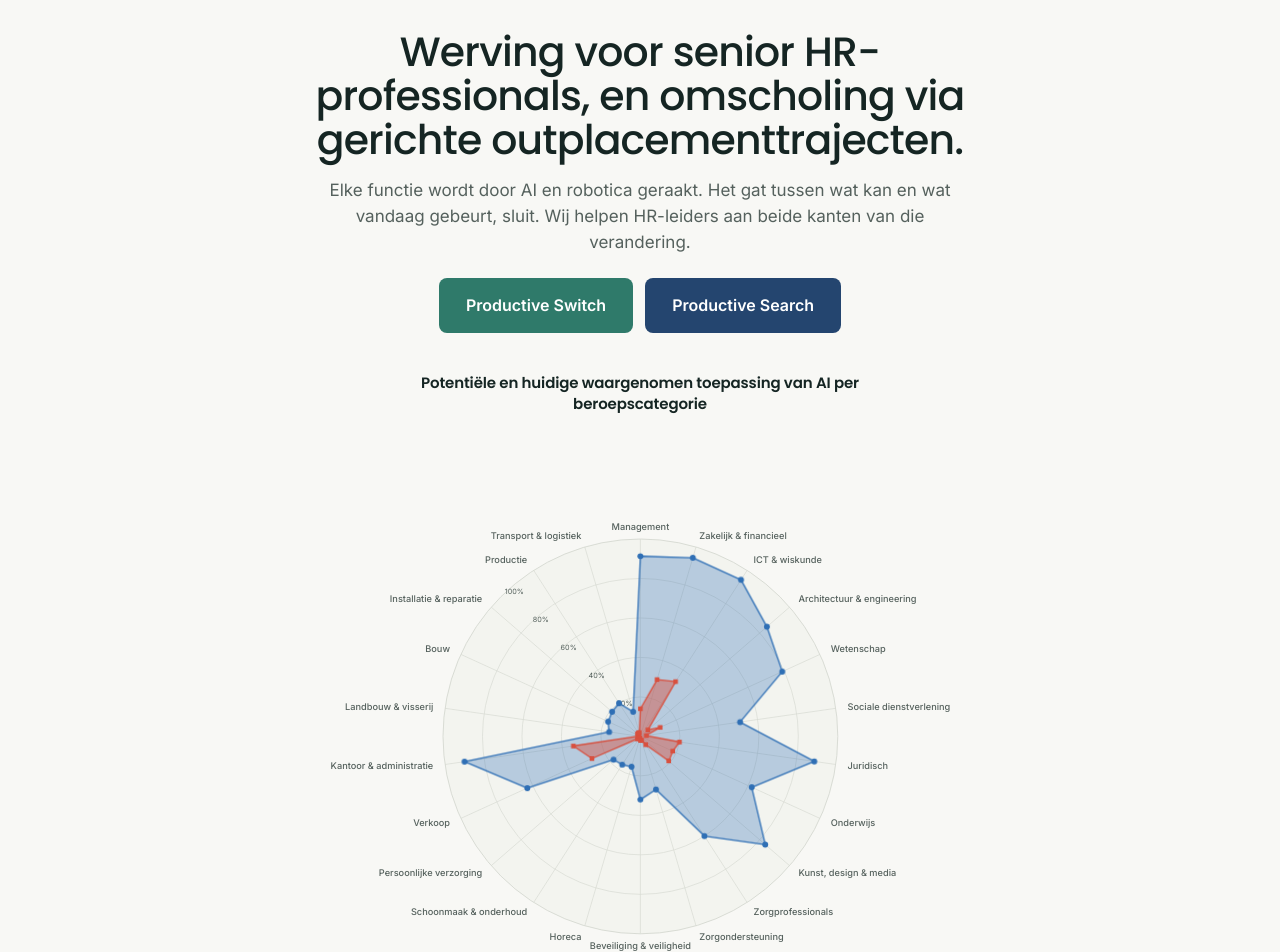
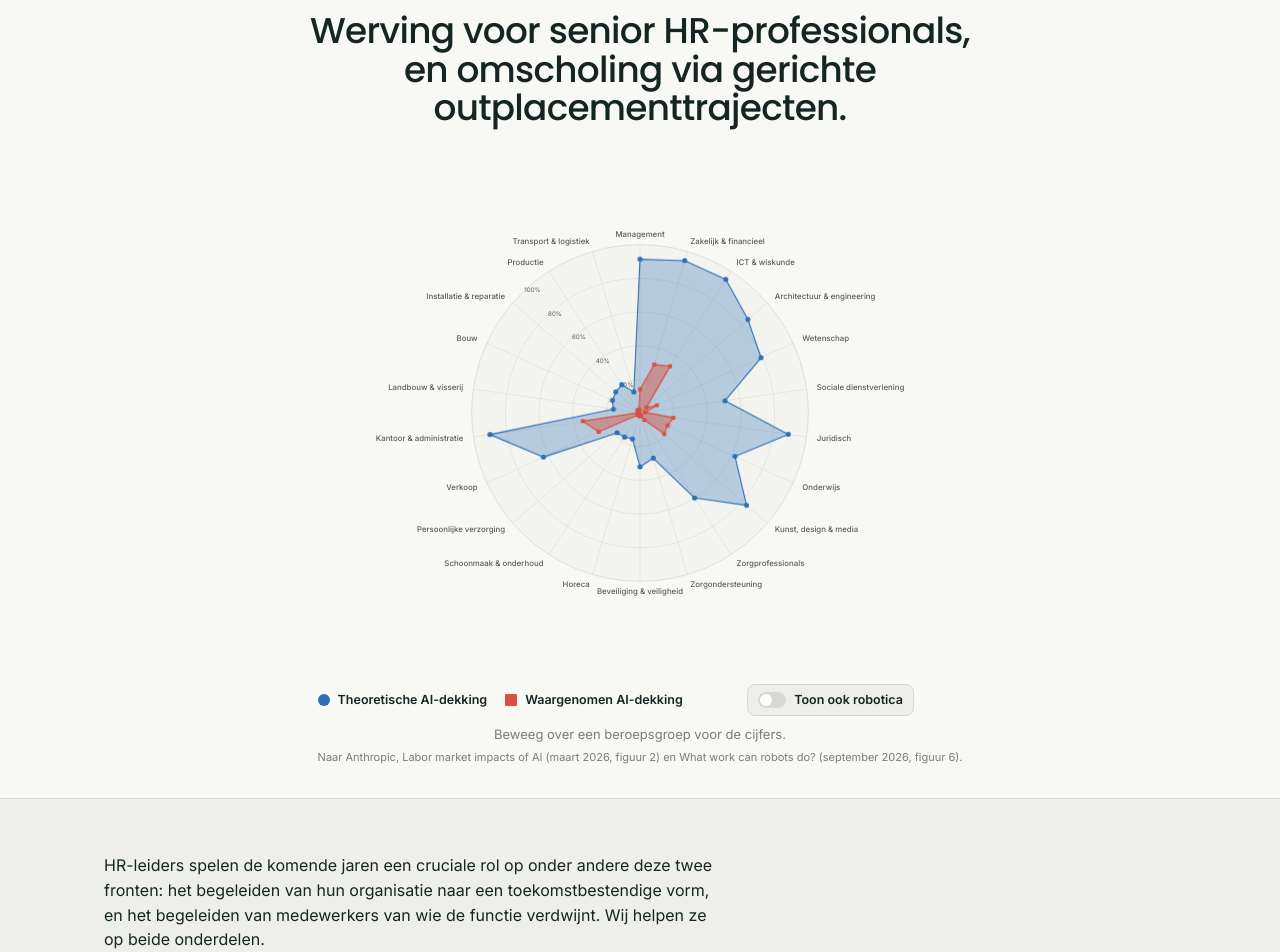
Before and after one commit to ProductiveSwitch/switch-showcase, a Next.js app: page / in a window 1280 px wide. Shown: the part 80-1032 px from the top of the page. Built offline with nearby package versions, Linux system fonts and the light colour scheme.

Commit message:
Homepage hero: title and radar only, chart visible on open; two-fronts section without heading
Co-Authored-By: Claude Fable 5.1 <noreply@anthropic.com>

```diff
--- a/app/globals.css
+++ b/app/globals.css
@@ -776,14 +776,14 @@ footer .logo-word { font-size: 17px; }
 .nav-menu .logo { color: var(--ink); }
 
 /* ===== Homepage hero: radar as centrepiece ===== */
-.s-hero--centre { padding: 110px 0 40px; text-align: center; }
+.s-hero--centre { padding: 92px 0 32px; text-align: center; }
 .s-hero-head { display: flex; flex-direction: column; align-items: center; }
-.s-hero-head h1 { font-size: clamp(28px, 3.2vw, 42px); font-weight: 500; letter-spacing: -0.02em; max-width: 26ch; margin: 0 0 14px; }
+.s-hero-head h1 { font-size: clamp(26px, 2.8vw, 36px); font-weight: 500; letter-spacing: -0.02em; max-width: 30ch; margin: 0; }
 .s-hero-head .lede { max-width: 58ch; margin: 0 auto; }
 .s-hero-head .s-hero-cta { justify-content: center; margin-top: 22px; }
-.s-hero-stage { margin-top: 34px; max-width: 880px; }
+.s-hero-stage { margin-top: 10px; max-width: 880px; }
+.s-hero-stage .radar-figure { max-height: calc(100svh - 250px); min-height: 420px; width: auto; max-width: 100%; margin: 0 auto; }
 .s-hero-stage .s-hero-chart-title { font-size: 15px; margin-bottom: 0; }
-.s-hero-stage .radar-figure { max-height: none; width: 100%; }
 .s-hero--centre .s-hero-chart { animation: none; opacity: 1; transform: none; }
 .s-hero-stage, .s-hero-head h1, .s-hero-head .lede, .s-hero-head .s-hero-cta { opacity: 0; transform: translateY(14px); animation: heroIn .8s cubic-bezier(.16,1,.3,1) forwards; }
 .s-hero-head h1 { animation-delay: .05s; }
@@ -791,7 +791,8 @@ footer .logo-word { font-size: 17px; }
 .s-hero-head .s-hero-cta { animation-delay: .25s; }
 .s-hero-stage { animation-delay: .2s; }
 #fronten .s-hero-brands { margin-top: 6px; max-width: 760px; }
-#fronten .section-head { max-width: 72ch; }
+#fronten .section-head { max-width: 72ch; margin-bottom: 22px; }
+#fronten .section-head .lede { color: var(--ink); }
 
 /* Radar draw-in: polygons grow from the centre, points and labels fade in */
 .radar-wrap--animate .radar-poly { transform-box: view-box; transform-origin: 50% 50%; animation: radarGrow 1.4s cubic-bezier(.16,1,.3,1) both; }
--- a/components/HomePage.tsx
+++ b/components/HomePage.tsx
@@ -28,28 +28,8 @@ export function HomePage() {
                 en: "Recruitment for senior HR professionals, and re-training through targeted outplacement.",
               })}
             </h1>
-            <p className="lede">
-              {t({
-                nl: "Elke functie wordt door AI en robotica geraakt. Het gat tussen wat kan en wat vandaag gebeurt, sluit. Wij helpen HR-leiders aan beide kanten van die verandering.",
-                en: "Every job is touched by AI and robotics. The gap between what is possible and what happens today is closing. We help HR leaders on both sides of that change.",
-              })}
-            </p>
-            <div className="s-hero-cta">
-              <Link className="btn btn-switch btn-lg" href="/productive-switch">
-                Productive Switch
-              </Link>
-              <Link className="btn btn-hire btn-lg" href="/productive-search">
-                Productive Search
-              </Link>
-            </div>
           </div>
           <div className="wrap s-hero-stage">
-            <h2 className="s-hero-chart-title">
-              {t({
-                nl: "Potentiële en huidige waargenomen toepassing van AI per beroepscategorie",
-                en: "Theoretical capability and observed usage by occupational category",
-              })}
-            </h2>
             <RadarChart variant="figure" lang={lang} animate />
             <div className="s-hero-chart-cap">
               <span className="radar-source">
@@ -66,9 +46,7 @@ export function HomePage() {
         <section className="section reveal" id="fronten">
           <div className="wrap">
             <div className="section-head">
-              <div className="eyebrow">{t({ nl: "Voor HR-leiders", en: "For HR leaders" })}</div>
-              <h2>{t({ nl: "Twee fronten, één partner", en: "Two fronts, one partner" })}</h2>
-              <p>
+              <p className="lede">
                 {t({
                   nl: "HR-leiders spelen de komende jaren een cruciale rol op onder andere deze twee fronten: het begeleiden van hun organisatie naar een toekomstbestendige vorm, en het begeleiden van medewerkers van wie de functie verdwijnt. Wij helpen ze op beide onderdelen.",
                   en: "In the coming years HR leaders play a crucial role on, among others, these two fronts: guiding their organisation into a future-proof shape, and guiding employees whose roles disappear. We help them with both.",
```
Also changed, not shown: 1 other file (tests, documents, lock files or other folders).
